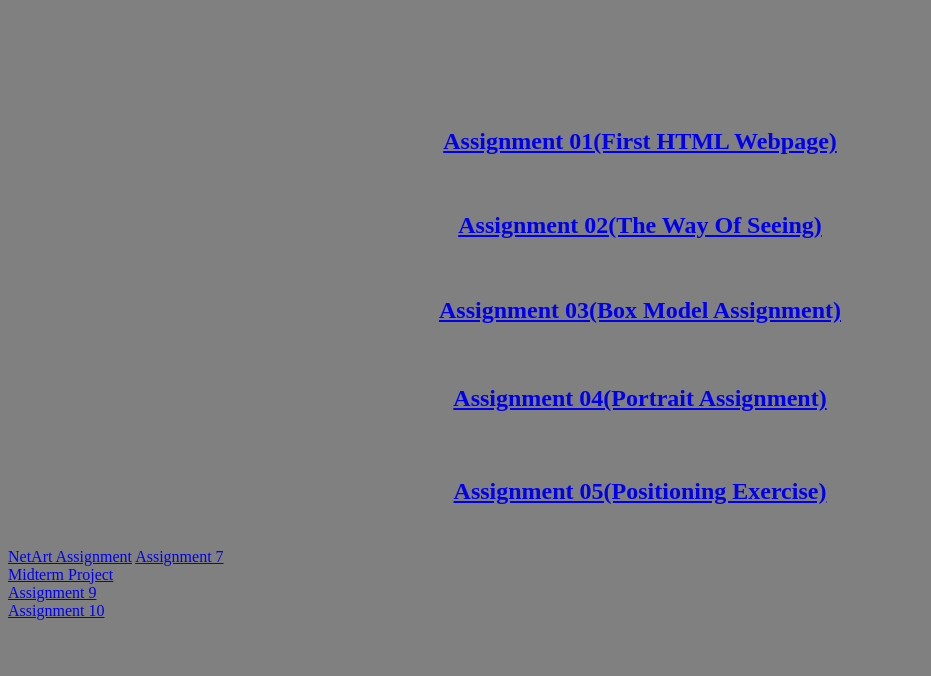
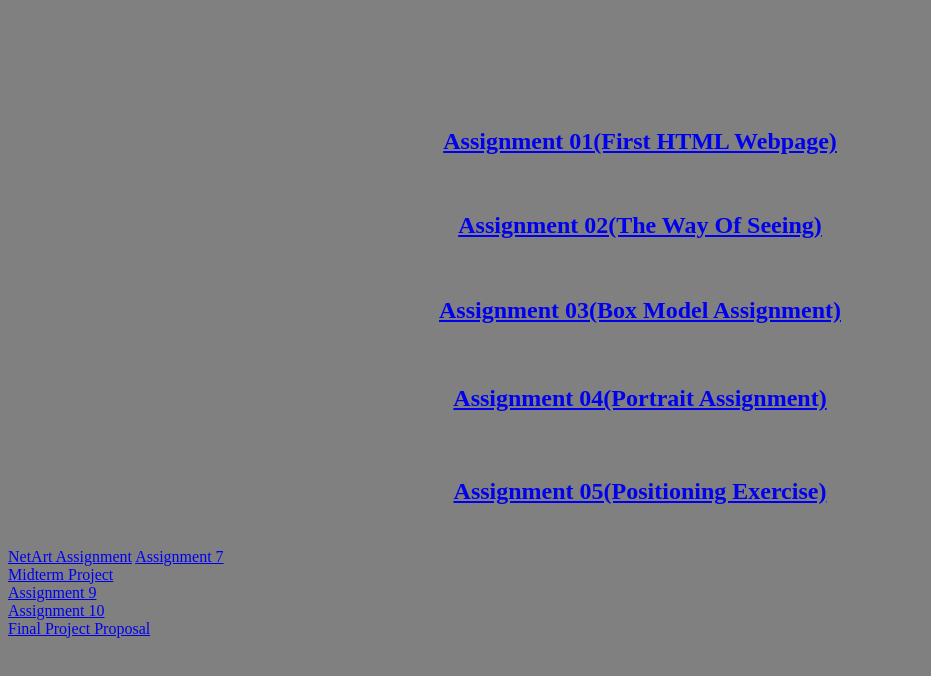
Before and after one commit to jvs8648/Joe_Schoen_Repo.github.io, a plain HTML site: page index.html in a window 1280 px wide. Shown: the part 48-724 px from the top of the page, without its empty margins (0-931 px from the left). Drawn offline with Linux system fonts and the light colour scheme.

Commit message:
Update index.html

```diff
--- a/index.html
+++ b/index.html
@@ -60,7 +60,7 @@
       </h11>
       <br>
       <h12 style="text-align:center;">
-       <a href="Final_Project_Proposal/Final_Project_Proposal_Slide_1.html>Final Project Proposal</a>
+       <a href="Final_Project_Proposal/Final_Project_Proposal_Slide_1.html">Final Project Proposal</a>
       </h12>
     </main>
   </body>
```
